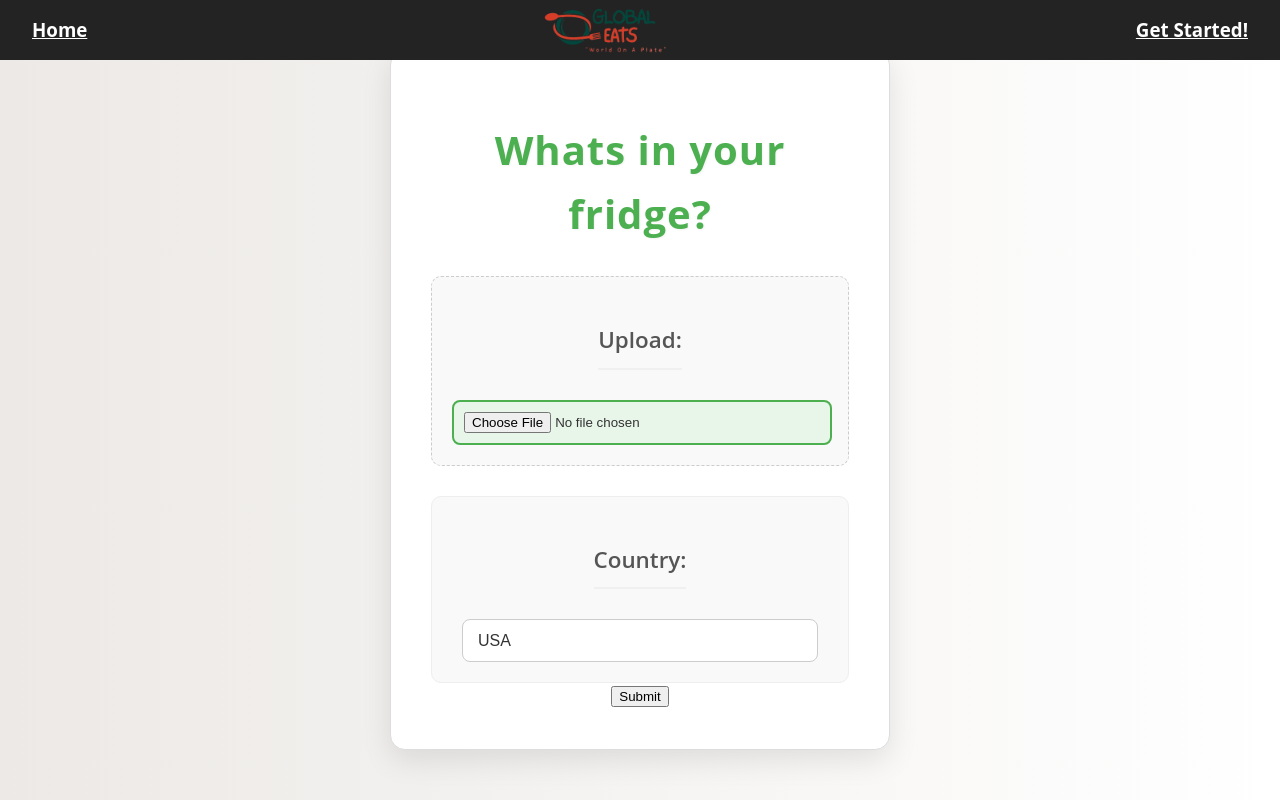
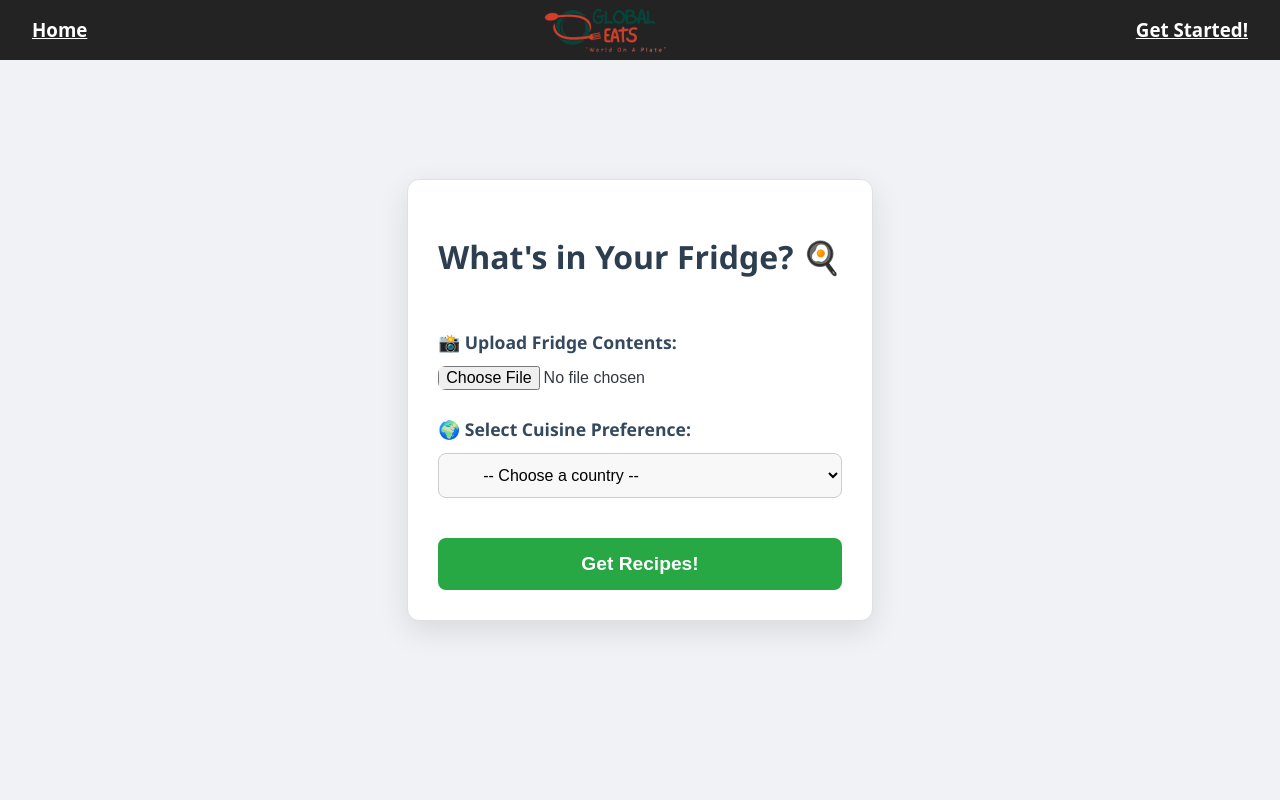
Before and after one commit to yadelg/VTHacksProj, a React (Vite) app in the folder frontend/: page /form in a window 1280 px wide. Built offline with nearby package versions, Linux system fonts and the light colour scheme.

Commit message:
updated userform page

```diff
--- a/frontend/src/routes/UserForm.tsx
+++ b/frontend/src/routes/UserForm.tsx
@@ -1,115 +1,252 @@
-import { useState } from "react";
-import styles from './UserForm.module.css'
-import { Link } from "react-router";
+import React, { useState } from 'react';
 
-function UserForm() {
+const countryFlags: { [key: string]: string } = {
+    American: '🇺🇸',
+    British: '🇬🇧',
+    Canadian: '🇨🇦',
+    Chinese: '🇨🇳',
+    Croatian: '🇭🇷',
+    Dutch: '🇳🇱',
+    Egyptian: '🇪🇬',
+    Filipino: '🇵🇭',
+    Greek: '🇬🇷',
+    Indian: '🇮🇳',
+    Irish: '🇮🇪',
+    Italian: '🇮🇹',
+    Jamaican: '🇯🇲',
+    Japanese: '🇯🇵',
+    Kenyan: '🇰🇪',
+    Malaysian: '🇲🇾',
+    Mexican: '🇲🇽',
+    Moroccan: '🇲🇦',
+    Polish: '🇵🇱',
+    Portuguese: '🇵🇹',
+    Russian: '🇷🇺',
+    Spanish: '🇪🇸',
+    Thai: '🇹🇭',
+    Tunisian: '🇹🇳',
+    Turkish: '🇹🇷',
+    Ukrainian: '🇺🇦',
+    Uruguayan: '🇺🇾',
+    Vietnamese: '🇻🇳',
+};
 
-    const [country, setCountry] = useState("");
+interface Message {
+    type: 'success' | 'error' | '';
+    text: string;
+}
+
+const FridgeForm: React.FC = () => {
     const [image, setImage] = useState<File | null>(null);
+    const [country, setCountry] = useState<string>('');
+    const [isLoading, setIsLoading] = useState<boolean>(false);
+    const [message, setMessage] = useState<Message>({ type: '', text: '' });
 
     const handleImageChange = (e: React.ChangeEvent<HTMLInputElement>) => {
         if (e.target.files && e.target.files.length > 0) {
-            setImage(e.target.files[0])
-        }
-        else {
+            setImage(e.target.files[0]);
+            setMessage({ type: '', text: '' }); // Clear message on new file select
+        } else {
             setImage(null);
         }
     }
 
     const handleFormSubmit = async (e: React.FormEvent) => {
-        e.preventDefault()
+        e.preventDefault();
+        setIsLoading(true);
+        setMessage({ type: '', text: '' });
 
         if (!image) {
-            console.warn("No image file inputted")
-            return
+            setMessage({ type: 'error', text: "Please upload an image of your fridge contents." });
+            setIsLoading(false);
+            return;
         }
 
-        const formData = new FormData()
-        formData.append('country', country)
-        const constantFilename = "fridge_contents_image.jpg";
-        formData.append('image', image, constantFilename)
+        const formData = new FormData();
+        formData.append('country', country);
+        formData.append('image', image);
 
         try {
             const resp = await fetch('http://localhost:8000/send_info', {
                 method: 'POST',
                 body: formData
-            })
+            });
 
             if (resp.ok) {
-                const result = await resp.json()
-                console.log("Upload success", resp)
-                setCountry('')
-                setImage(null)
-                const fileInput = document.querySelector('input[type="file"]') as HTMLInputElement;
-                if (fileInput) {
-                    fileInput.value = '';
-                }
+                // const result = await resp.json(); // Assuming you don't need the result for display here
+                setMessage({ type: 'success', text: "Upload successful! Getting your recipes..." });
+                setCountry('');
+                setImage(null);
             } else {
                 const err = await resp.json();
-                console.error("Error: ", err)
+                setMessage({ type: 'error', text: `Error: ${err.message || 'Something went wrong.'}` });
             }
-        }
-        catch (err) {
-            console.error("Error uploading: ", err)
+        } catch (err: any) {
+            setMessage({ type: 'error', text: `Error uploading: ${err.message || 'Network error.'}` });
+        } finally {
+            setIsLoading(false);
         }
     }
 
-    return (
-        <>
+    // A simple style object for visual appeal - you'd likely use a CSS-in-JS library or actual CSS files
+    const formStyles: React.CSSProperties = {
+        fontFamily: "'Segoe UI', Roboto, 'Helvetica Neue', Arial, sans-serif",
+        maxWidth: '500px',
+        margin: '50px auto',
+        padding: '30px',
+        borderRadius: '12px',
+        boxShadow: '0 10px 30px rgba(0, 0, 0, 0.1)',
+        backgroundColor: '#ffffff',
+        display: 'flex',
+        flexDirection: 'column',
+        gap: '25px',
+        border: '1px solid #e0e0e0',
+    };
 
-        <form onSubmit={handleFormSubmit} className={styles.container}>
-            <h1 className={styles.title}>Whats in your fridge?</h1>
-            <div className={styles.ImageUpload}>
-                <h2> Upload: </h2>
-                <input type="file" accept="image/*" onChange={handleImageChange}/>
-                {image && <p>Selected file: {image.name}</p>}
-            </div>
-            <div className={styles.CountrySelect}>
-                <h2> Country: </h2>
-                <select value={country} onChange={e => setCountry(e.target.value)}>
-                    <option value="American">USA</option>
-                    <option value="British">UK</option>
-                    <option value="Canadian">Canada</option>
-                    <option value="Chinese">China</option>
-                    <option value="Croatian">Croatia</option>
-                    <option value="Dutch">Netherlands</option>
-                    <option value="Egyptian">Egypt</option>
-                    <option value="Filipino">Phillipines</option>
-                    <option value="Greek">Greece</option>
-                    <option value="Indian">India</option>
-                    <option value="Irish">Ireland</option>
-                    <option value="Italian">Italy</option>
-                    <option value="Jamaiacan">Jamaica</option>
-                    <option value="Japanese">Japan</option>
-                    <option value="Kenyan">Kenya</option>
-                    <option value="Malaysian">Malaysia</option>
-                    <option value="Mexican">Mexico</option>
-                    <option value="Moroccan">Morocco</option>
-                    <option value="Polish">Poland</option>
-                    <option value="Portuguese">Portugal</option>
-                    <option value="Russian">Russia</option>
-                    <option value="Spanish">Spain</option>
-                    <option value="Thai">Thailand</option>
-                    <option value="Tunisian">Tunisia</option>
-                    <option value="Turkish">Turkey</option>
-                    <option value="Ukranian">Ukraine</option>
-                    <option value="Uruguayan">Uruguay</option>
-                    <option value="Vietnamese">Vietnam</option>
-                </select>
-            </div>
+    const titleStyles: React.CSSProperties = {
+        textAlign: 'center',
+        color: '#2c3e50',
+        marginBottom: '20px',
+        fontSize: '2em',
+        fontWeight: '700',
+    };
 
-            <Link to="/recipes" style={{ textDecoration: 'none' }}>
+    const sectionStyles: React.CSSProperties = {
+        display: 'flex',
+        flexDirection: 'column',
+        gap: '10px',
+    };
 
-                <button type="submit" className={styles.SubmitButton}>Submit</button>
+    const labelStyles: React.CSSProperties = {
+        color: '#34495e',
+        fontSize: '1.1em',
+        fontWeight: '600',
+    };
 
-            </Link>
+    const inputStyles: React.CSSProperties = {
+        padding: '12px 15px',
+        border: '1px solid #ccc',
+        borderRadius: '8px',
+        fontSize: '1em',
+        transition: 'border-color 0.3s ease-in-out',
+        cursor: 'pointer',
+    };
+
+    const selectStyles: React.CSSProperties = {
+        ...inputStyles,
+        backgroundColor: '#f8f8f8',
+        paddingLeft: '40px', // Make space for the flag
+        backgroundRepeat: 'no-repeat',
+        backgroundPosition: '10px center',
+        backgroundSize: '20px 15px',
+    };
+
+    const buttonStyles: React.CSSProperties = {
+        padding: '15px 25px',
+        backgroundColor: '#28a745', // Green for success/action
+        color: 'white',
+        border: 'none',
+        borderRadius: '8px',
+        fontSize: '1.2em',
+        fontWeight: '700',
+        cursor: isLoading ? 'not-allowed' : 'pointer',
+        transition: 'background-color 0.3s ease-in-out, transform 0.2s ease-in-out',
+        marginTop: '15px',
+        opacity: isLoading ? 0.7 : 1,
+    };
+
+    const buttonHoverStyles: React.CSSProperties = isLoading ? {} : {
+        backgroundColor: '#218838',
+        transform: 'translateY(-2px)',
+    };
+
+    const messageStyles: React.CSSProperties = {
+        padding: '10px 15px',
+        borderRadius: '8px',
+        fontWeight: '500',
+        fontSize: '0.95em',
+        textAlign: 'center',
+    };
+
+    const successMessageStyles: React.CSSProperties = {
+        backgroundColor: '#d4edda',
+        color: '#155724',
+        border: '1px solid #c3e6cb',
+    };
+
+    const errorMessageStyles: React.CSSProperties = {
+        backgroundColor: '#f8d7da',
+        color: '#721c24',
+        border: '1px solid #f5c6cb',
+    };
+
+    // Function to get a data URL for a given flag emoji
+    const getFlagDataURL = (flag: string) => {
+        const canvas = document.createElement('canvas');
+        canvas.width = 20; // Adjust as needed
+        canvas.height = 15; // Adjust as needed
+        const ctx = canvas.getContext('2d');
+        if (ctx) {
+            ctx.font = '15px sans-serif'; // Adjust font size to fit the canvas
+            ctx.fillText(flag, 0, 13); // Adjust position as needed
+        }
+        return canvas.toDataURL();
+    };
 
 
-        </form>
+    return (
+        <div style={{ backgroundColor: '#f0f2f5', minHeight: '100vh', display: 'flex', alignItems: 'center', justifyContent: 'center' }}>
+            <form onSubmit={handleFormSubmit} style={formStyles}>
+                <h1 style={titleStyles}>What's in Your Fridge? 🍳</h1>
 
-        </>
+                {message.text && (
+                    <div style={{ ...messageStyles, ...(message.type === 'success' ? successMessageStyles : errorMessageStyles) }}>
+                        {message.text}
+                    </div>
+                )}
 
-    )
+                <div style={sectionStyles}>
+                    <label style={labelStyles}>📸 Upload Fridge Contents:</label>
+                    <input
+                        type="file"
+                        accept="image/*"
+                        onChange={handleImageChange}
+                        style={{ ...inputStyles, border: 'none', padding: '0', cursor: 'pointer' }}
+                    />
+                    {image && <p style={{ fontSize: '0.9em', color: '#555' }}>Selected: <span style={{ fontWeight: '600' }}>{image.name}</span></p>}
+                </div>
 
+                <div style={sectionStyles}>
+                    <label style={labelStyles}>🌍 Select Cuisine Preference:</label>
+                    <select
+                        value={country}
+                        onChange={e => setCountry(e.target.value)}
+                        style={{
+                            ...selectStyles,
+                            backgroundImage: country ? `url(${getFlagDataURL(countryFlags[country])})` : 'none'
+                        }}
+                    >
+                        <option value="">-- Choose a country --</option>
+                        {Object.entries(countryFlags).map(([cuisine, flag]) => (
+                            <option key={cuisine} value={cuisine} style={{ backgroundImage: `url(${getFlagDataURL(flag)})`, backgroundRepeat: 'no-repeat', backgroundPosition: '5px center', backgroundSize: '20px 15px', paddingLeft: '30px' }}>
+                                {flag} {cuisine}
+                            </option>
+                        ))}
+                    </select>
+                </div>
+
+                <button
+                    type="submit"
+                    style={buttonStyles}
+                    onMouseEnter={(e) => { if (!isLoading) Object.assign(e.currentTarget.style, buttonHoverStyles); }}
+                    onMouseLeave={(e) => { if (!isLoading) Object.assign(e.currentTarget.style, buttonStyles); }}
+                    disabled={isLoading}
+                >
+                    {isLoading ? 'Getting Recipes...' : 'Get Recipes!'}
+                </button>
+            </form>
+        </div>
+    );
 }
-export default UserForm
+
+export default FridgeForm;
```
